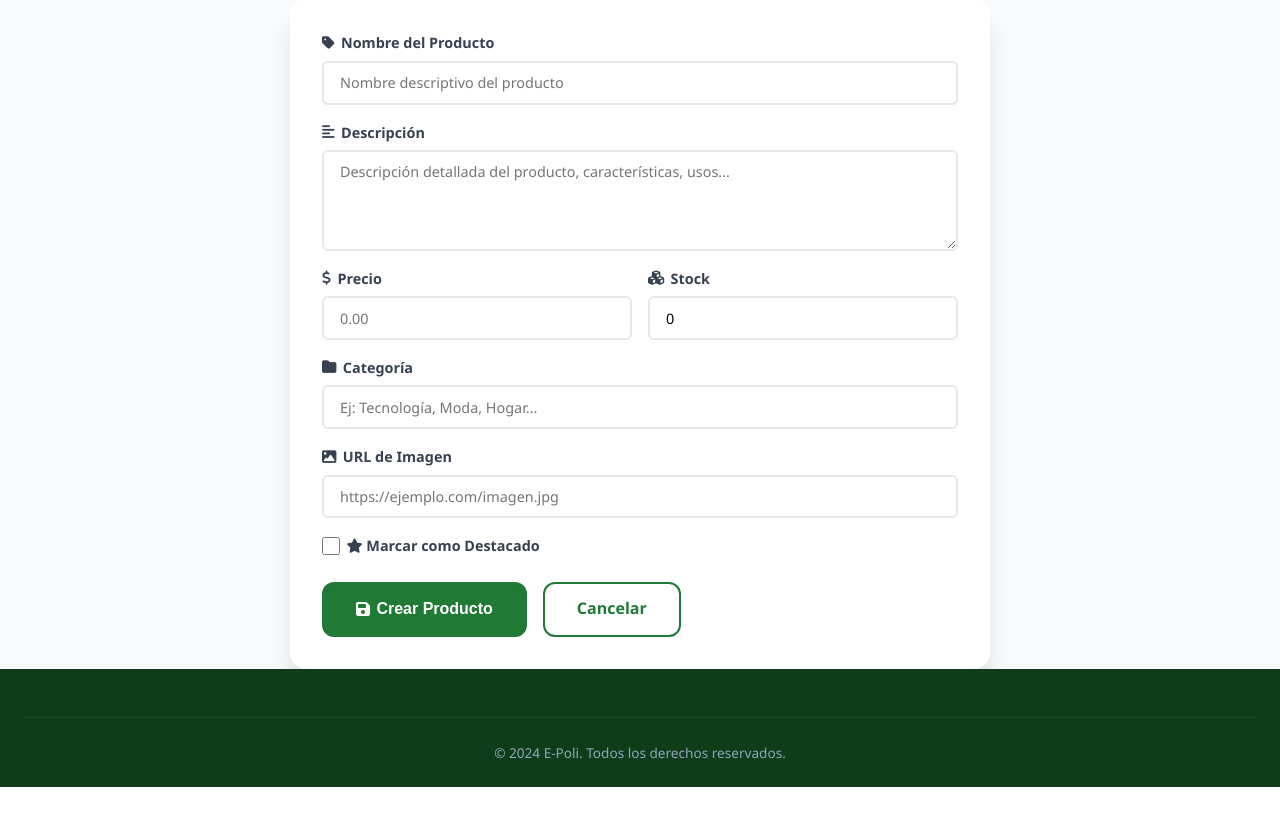
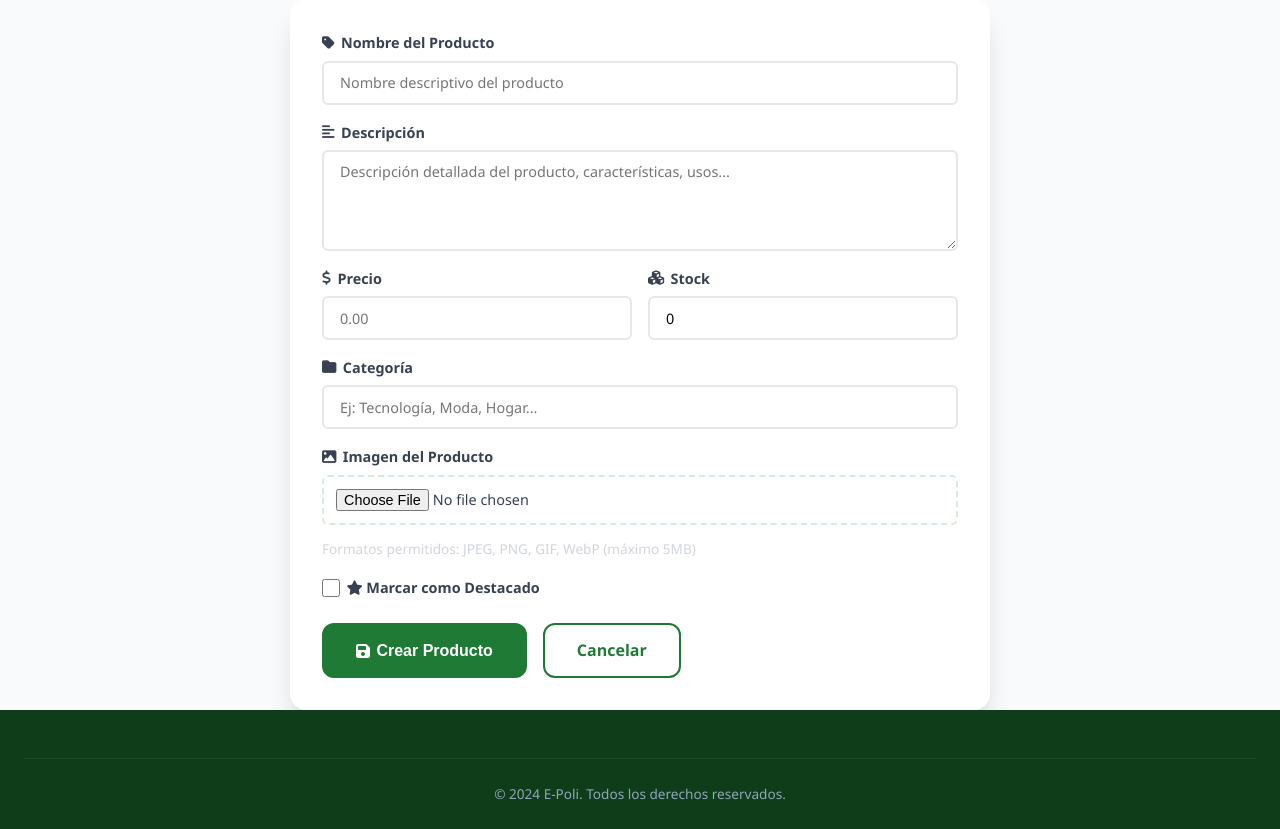
Before and after one commit to Jeison1237/e-poliMarketplace, a Spring Boot app: page /products/new in a window 1280 px wide. Shown: the part 159-988 px from the top of the page. Before the commit the page ends 946 px from the top, so only its background shows below. Run offline with Spring Boot 4, Linux system fonts and the light colour scheme; a user stored in the database is signed in; data comes from the database, SQL or seed files in the repository; some of the project's set-up classes (security, data sources, template engines, error pages and the like) are left out, and stand-ins take their place.

Commit message:
Update product-form.html and add image upload CSS styles

```diff
--- a/src/main/resources/static/css/style.css
+++ b/src/main/resources/static/css/style.css
@@ -1003,3 +1003,48 @@ textarea.form-control { resize: vertical; }
 .seller-card-full .seller-logo { width: 70px; height: 70px; border-radius: 50%; object-fit: cover; flex-shrink: 0; }
 .seller-card-full .seller-info { flex: 1; display: flex; align-items: center; justify-content: space-between; gap: 1rem; }
 .seller-card-full h3 { font-size: 1.1rem; font-weight: 800; margin-bottom: 0.25rem; }
+
+/* ============================
+   IMAGE UPLOAD
+   ============================ */
+.image-upload-container {
+    display: flex;
+    flex-direction: column;
+    gap: 0.5rem;
+}
+
+.image-input {
+    padding: 0.75rem;
+    border: 2px dashed var(--primary-light);
+    border-radius: var(--radius-sm);
+    cursor: pointer;
+    transition: var(--transition);
+}
+
+.image-input:hover {
+    border-color: var(--primary);
+    background: var(--primary-light);
+}
+
+.image-input:focus {
+    outline: none;
+    border-color: var(--primary);
+    box-shadow: 0 0 0 3px rgba(59, 130, 246, 0.1);
+}
+
+.image-preview-container {
+    padding: 1rem;
+    background: var(--gray-50);
+    border-radius: var(--radius-sm);
+    border: 1px solid var(--gray-200);
+}
+
+.image-preview-container img {
+    box-shadow: var(--shadow-sm);
+}
+
+.form-text {
+    display: block;
+    font-size: 0.85rem;
+    margin-top: 0.35rem;
+}
--- a/src/main/resources/templates/product-form.html
+++ b/src/main/resources/templates/product-form.html
@@ -34,7 +34,7 @@
 
     <div class="auth-card" style="max-width: 700px; margin: 0 auto;">
         <form th:action="${product != null && product.id != null ? '/products/' + product.id + '/edit' : '/products/new'}"
-              method="post" th:object="${product}" class="auth-form">
+              method="post" th:object="${product}" class="auth-form" enctype="multipart/form-data">
 
             <div class="form-group">
                 <label for="name"><i class="fas fa-tag"></i> Nombre del Producto</label>
@@ -78,9 +78,26 @@
             </div>
 
             <div class="form-group">
-                <label for="imageUrl"><i class="fas fa-image"></i> URL de Imagen</label>
-                <input type="url" id="imageUrl" th:field="*{imageUrl}" class="form-control"
-                       placeholder="https://ejemplo.com/imagen.jpg">
+                <label for="imageFile"><i class="fas fa-image"></i> Imagen del Producto</label>
+                <div class="image-upload-container">
+                    <input type="file" id="imageFile" name="imageFile" class="form-control image-input"
+                           accept="image/jpeg,image/png,image/gif,image/webp">
+                    <small class="form-text text-muted">Formatos permitidos: JPEG, PNG, GIF, WebP (máximo 5MB)</small>
+                </div>
+
+                <div id="imagePreviewContainer" class="image-preview-container" style="display: none; margin-top: 15px;">
+                    <p><strong>Vista previa:</strong></p>
+                    <img id="imagePreview" src="" alt="Preview" style="max-width: 200px; max-height: 200px; border-radius: 5px; border: 1px solid #ddd;">
+                    <button type="button" class="btn btn-sm btn-outline" onclick="clearImageUpload()" style="margin-top: 10px;">
+                        <i class="fas fa-times"></i> Limpiar
+                    </button>
+                </div>
+
+                <div id="existingImageContainer" th:if="${product != null && product.id != null && product.imageUrl != null}" style="margin-top: 15px;">
+                    <p><strong>Imagen actual:</strong></p>
+                    <img th:src="@{${product.imageUrl}}" alt="Current Product Image" style="max-width: 200px; max-height: 200px; border-radius: 5px; border: 1px solid #ddd;">
+                    <p class="form-text text-muted" style="margin-top: 10px;">Sube una nueva imagen para cambiar la actual</p>
+                </div>
             </div>
 
             <div class="form-group checkbox-group">
@@ -111,5 +128,42 @@
 </footer>
 
 <script th:src="@{/js/main.js}"></script>
+<script>
+    // Image preview functionality
+    document.getElementById('imageFile').addEventListener('change', function(e) {
+        const file = e.target.files[0];
+        if (file) {
+            // Validate file type
+            const allowedTypes = ['image/jpeg', 'image/png', 'image/gif', 'image/webp'];
+            if (!allowedTypes.includes(file.type)) {
+                alert('Tipo de archivo no permitido. Solo se aceptan: JPEG, PNG, GIF, WebP');
+                e.target.value = '';
+                document.getElementById('imagePreviewContainer').style.display = 'none';
+                return;
+            }
+
+            // Validate file size (5MB = 5242880 bytes)
+            if (file.size > 5242880) {
+                alert('El archivo es muy grande. El tamaño máximo es 5MB');
+                e.target.value = '';
+                document.getElementById('imagePreviewContainer').style.display = 'none';
+                return;
+            }
+
+            // Show preview
+            const reader = new FileReader();
+            reader.onload = function(event) {
+                document.getElementById('imagePreview').src = event.target.result;
+                document.getElementById('imagePreviewContainer').style.display = 'block';
+            };
+            reader.readAsDataURL(file);
+        }
+    });
+
+    function clearImageUpload() {
+        document.getElementById('imageFile').value = '';
+        document.getElementById('imagePreviewContainer').style.display = 'none';
+    }
+</script>
 </body>
 </html>
```
